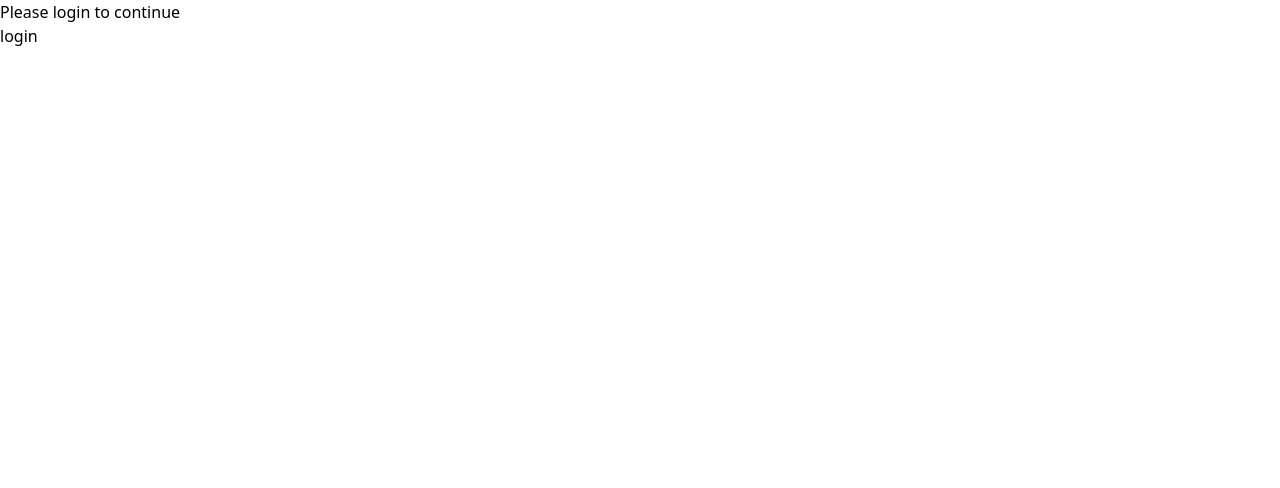
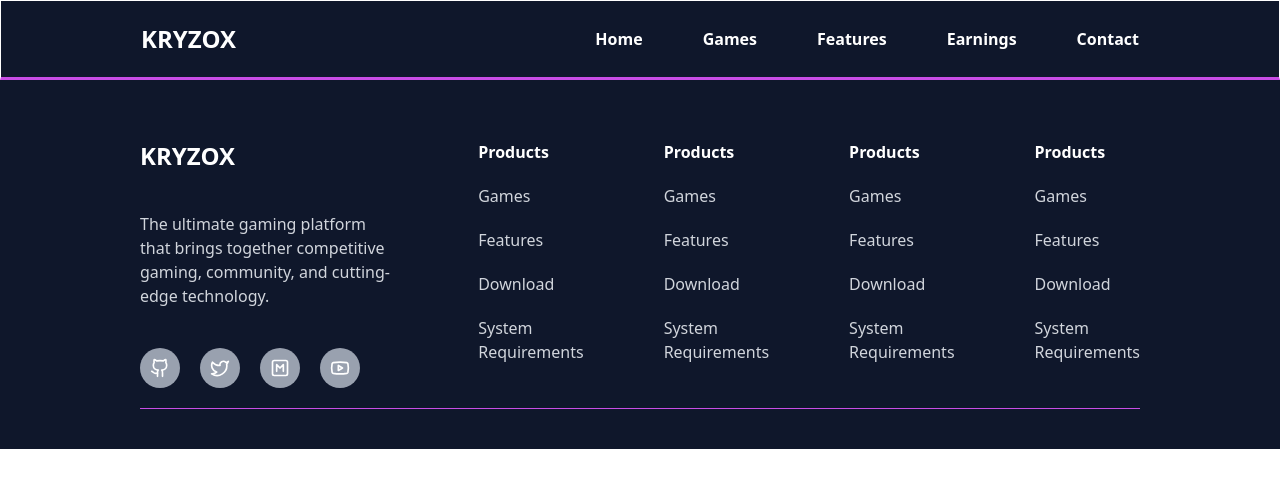
Before and after one commit to aadityasigdel/Kryzox, a React (Vite) app: page / in a window 1280 px wide. Shown: the top 488 px of the page. Built offline with nearby package versions, Linux system fonts and the light colour scheme.

Commit message:
add navbar and footer

```diff
--- a/package.json
+++ b/package.json
@@ -12,9 +12,11 @@
   "dependencies": {
     "@reduxjs/toolkit": "^2.8.2",
     "@tailwindcss/vite": "^4.1.10",
+    "lucide-react": "^0.518.0",
     "react": "^19.1.0",
     "react-dom": "^19.1.0",
     "react-redux": "^9.2.0",
+    "react-router-dom": "^7.6.2",
     "tailwindcss": "^4.1.10"
   },
   "devDependencies": {
--- a/src/app/App.jsx
+++ b/src/app/App.jsx
@@ -1,16 +1,18 @@
 import React from 'react'
 import { useSelector , useDispatch} from 'react-redux';
 import { login,logout } from '../store/slices/auth.slice';
+import Home from '../pages/Home';
 const App = () => {
   const {isAuthenticate}=useSelector(state=>state.auth);
   const dispatch=useDispatch();
   console.log({isAuthenticate});
   return (
     <div>
-      {
+      {/* {
       isAuthenticate? <div><p>"Welcome to world of react js !!" </p><button onClick={()=>dispatch(logout())}>logout</button></div>:
       <div><p>Please login to continue </p><button onClick={()=>dispatch(login())}>login</button></div>
-      }
+      } */}
+      <Home />
     </div>
   )
 }
--- /dev/null
+++ b/src/app/Router.jsx
@@ -0,0 +1,11 @@
+
+import {Route,Routes} from "react-router-dom";
+const Router = () => {
+  return (
+    <div>
+      Router
+    </div>
+  )
+}
+
+export default Router
--- a/src/components/Footer.jsx
+++ /dev/null
@@ -1,11 +0,0 @@
-import React from 'react'
-
-const Footer = () => {
-  return (
-    <div>
-      this is footer
-    </div>
-  )
-}
-
-export default Footer
--- /dev/null
+++ b/src/components/Footer/Footer.jsx
@@ -0,0 +1,47 @@
+import FooterComponet from "./FooterComponet";
+import FooterIcons from "./FooterIcons";
+import { Github, Twitter, MSquare, Youtube } from "lucide-react";
+const data = [
+  {
+    content: "Products",
+  },
+  {
+    content: "Games",
+  },
+  {
+    content: "Features",
+  },
+  {
+    content: "Download",
+  },
+  {
+    content: "System Requirements",
+  },
+];
+const icons = [Github, Twitter, MSquare, Youtube];
+const Footer = () => {
+  return (
+    <div className="h-auto w-auto bg-slate-900 py-10">
+      <div className="h-auto w-auto text-white flex gap-20 mx-35 border-b-1 border-b-[#c84de5] py-5">
+        <div className="flex flex-col gap-10">
+          <h1 className="text-2xl font-bold">KRYZOX</h1>
+          <p className="text-gray-300">
+            The ultimate gaming platform that brings together competitive
+            gaming, community, and cutting-edge technology.
+          </p>
+          <div className="flex gap-5">
+            {icons.map((element, index) => (
+              <FooterIcons key={index} icon={element} />
+            ))}
+          </div>
+        </div>
+        <FooterComponet data={data}></FooterComponet>
+        <FooterComponet data={data}></FooterComponet>
+        <FooterComponet data={data}></FooterComponet>
+        <FooterComponet data={data}></FooterComponet>
+      </div>
+    </div>
+  );
+};
+
+export default Footer;
--- /dev/null
+++ b/src/components/Footer/FooterComponet.jsx
@@ -0,0 +1,20 @@
+import { Link } from "react-router-dom"
+const FooterComponet = ({data}) => {
+  return (
+    <footer>
+        <ul className="flex flex-col gap-5">
+            {data.map((element,index)=>{
+                return(
+                <li key={index}>
+                    {index===0 ? <Link to={element.route || "#"} className="font-bold">{element.content}</Link>:
+                <Link to={element.route || "#"} className="text-gray-300">{element.content}</Link>
+            }
+                </li>
+                )
+            })}
+        </ul>
+    </footer>
+  )
+}
+
+export default FooterComponet;
--- /dev/null
+++ b/src/components/Footer/FooterIcons.jsx
@@ -0,0 +1,10 @@
+
+const FooterIcons = ({icon:Icon}) => {
+  return (
+    <div className='h-10 w-10 rounded-full bg-gray-400 grid place-content-center'>
+      <Icon className="w-5 h-5 text-white" />
+    </div>
+  )
+}
+
+export default FooterIcons
--- a/src/components/NavBar.jsx
+++ b/src/components/NavBar.jsx
@@ -1,10 +1,16 @@
-import React from 'react'
-
+import { Link } from "react-router-dom";
 const NavBar = () => {
   return (
-    <div>
-      this is navbar
-    </div>
+    <nav className='h-[80px] w-full bg-slate-900 text-white flex items-center justify-between px-35 border border-b-3 border-b-[#c84de5]'>
+      <div className="font-bold text-2xl">KRYZOX</div>
+        <ul className="list-none h-auto w-auto flex gap-15 bg font-semibold">
+            <li><Link to="#">Home</Link></li>
+            <li><Link to="#">Games</Link></li>
+            <li><Link to="#">Features</Link></li>
+            <li><Link to="#">Earnings</Link></li>
+            <li><Link to="#">Contact</Link></li>
+        </ul>
+    </nav>
   )
 }
 
--- a/src/main.jsx
+++ b/src/main.jsx
@@ -1,6 +1,7 @@
 import { StrictMode } from "react";
 import { createRoot } from "react-dom/client";
 import { Provider } from "react-redux";
+import { BrowserRouter } from "react-router-dom";
 import "./index.css";
 import App from "./app/App.jsx";
 import store from "./store/app/store.js";
@@ -8,7 +9,9 @@ import store from "./store/app/store.js";
 createRoot(document.getElementById("root")).render(
   <StrictMode>
     <Provider store={store}>
-      <App />
+      <BrowserRouter>
+          <App />
+      </BrowserRouter>
     </Provider>
   </StrictMode>
 );
--- a/src/pages/Home.jsx
+++ b/src/pages/Home.jsx
@@ -1,9 +1,10 @@
-import React from 'react'
-
+import NavBar from '../components/NavBar';
+import Footer from '../components/Footer/Footer';
 const Home = () => {
   return (
     <div>
-      This  is home page
+    <NavBar />
+    <Footer />
     </div>
   )
 }
```
Also changed, not shown: 1 other file (tests, documents, lock files or other folders).
